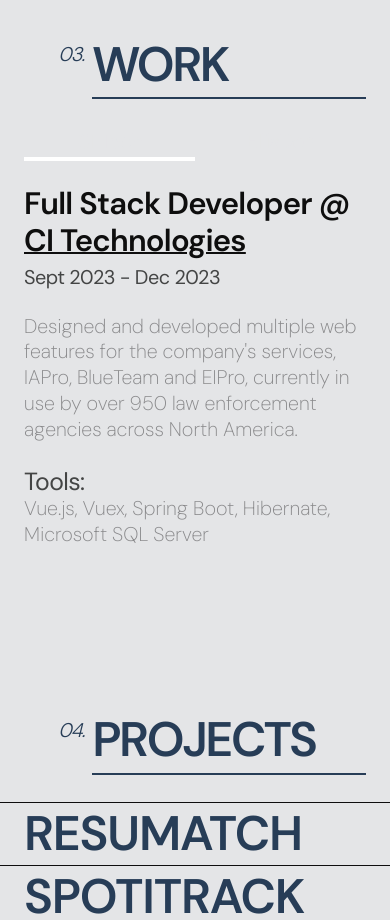
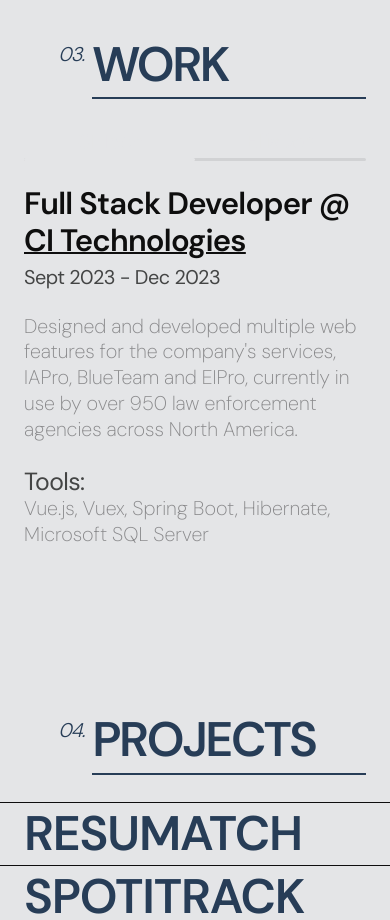
Before and after one commit to NickShum222/Website-V2, a Next.js app: page / in a window 390 px wide. Shown: the part 3960-4880 px from the top of the page. Built offline with nearby package versions, Linux system fonts and the light colour scheme.

Commit message:
Fixed experiences title

```diff
--- a/src/components/Navbar/index.jsx
+++ b/src/components/Navbar/index.jsx
@@ -57,7 +57,8 @@
             initial="initial"
             animate="enter"
             exit="exit"
-            className="selected-none fixed z-[60] top-0 right-0 h-[100dvh] w-full bg-[#232323] flex flex-col justify-center items-center lg:px-[16%] md:px-[6%] px-[4%]"
+            className="selected-none '
+            fixed z-[60] top-0 right-0 h-[100dvh] w-full bg-[#232323] flex flex-col justify-center items-center lg:px-[16%] md:px-[6%] px-[4%]"
           >
             {navLinks.map((navLink, index) => (
               <div
--- a/src/sections/Experiences.jsx
+++ b/src/sections/Experiences.jsx
@@ -38,15 +38,16 @@
           <div className="flex lg:flex-col flex-row justify-start text-center items-start lg:w-[15%] w-full lg:ml-[5%]  relative">
             <motion.div
               className={
-                "absolute lg:inline hidden border-r-white border-solid border-r-[4px] top-0 right-0 w-full z-[10] "
+                "absolute lg:inline hidden bg-primary rounded-full top-0 left-0 w-[4px] z-[20]"
               }
               animate={{ y: `${100 * selected}%` }}
               style={{ height: `calc(100% / ${experiences.length})` }}
               transition={{ duration: 0.45, ease: [0.5, 1, 0.89, 1] }}
             ></motion.div>
+            <div className=" absolute lg:top-0 bottom-0 opacity-20 left-0 z-[10] bg-grey4 lg:w-[4px] w-full lg:h-full h-[3px]  rounded-full" />
             <motion.div
               className={
-                "absolute lg:hidden inline border-b-white border-solid border-b-[4px] top-0 left-0 h-full z-[10] "
+                "absolute lg:hidden inline left-0 bottom-0 h-[3px] rounded-full bg-primary z-[20] "
               }
               animate={{ x: `${100 * selected}%` }}
               style={{ width: `calc(100% / ${experiences.length})` }}
```
